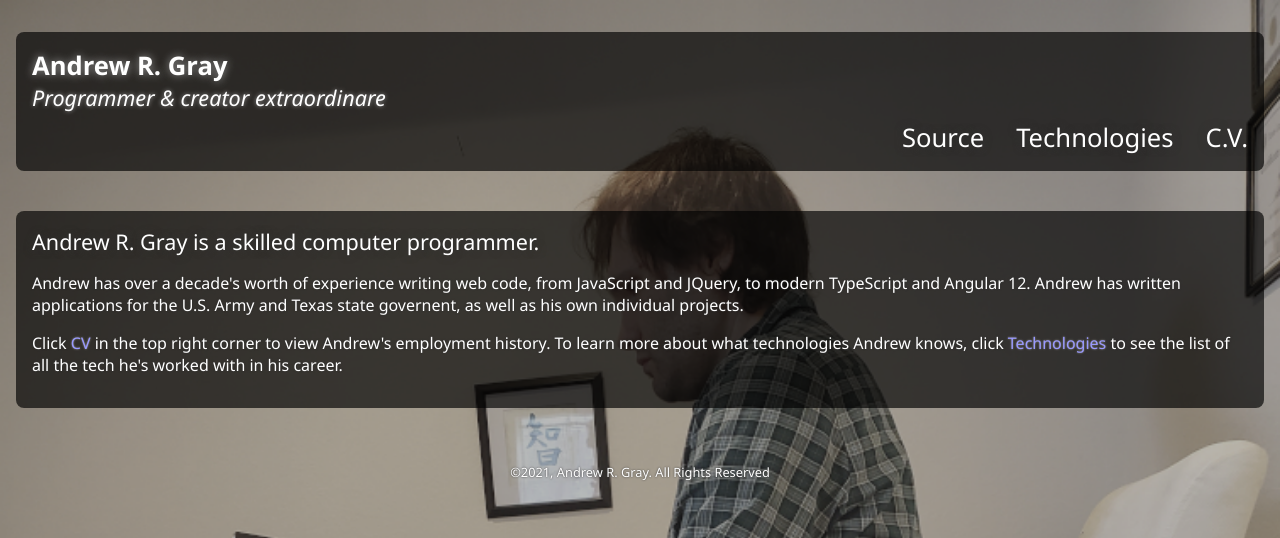
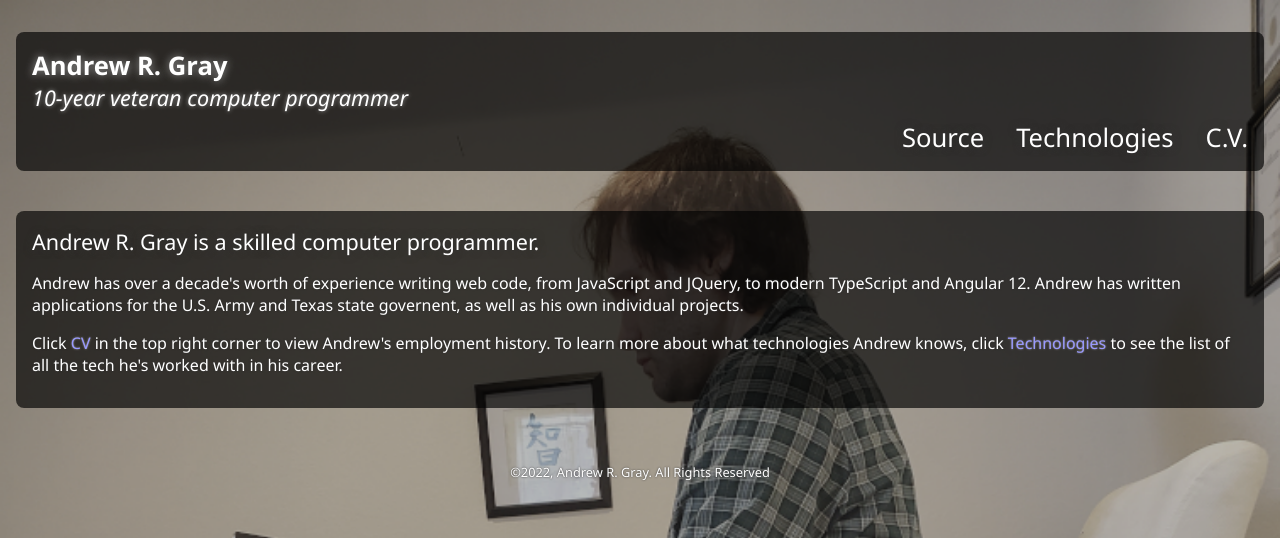
Before and after one commit to Asvarduil/PersonalSite, an Angular app: page /home in a window 1280 px wide. Shown: the top 538 px of the page. Built offline with nearby package versions, Linux system fonts and the light colour scheme.

Commit message:
Updated yearly copyright, updated logo to be pro

```diff
--- a/src/app/app.component.html
+++ b/src/app/app.component.html
@@ -14,6 +14,6 @@
   </div>
 
   <div class="row copyright margin-verti-standard">
-    ©2021, Andrew R. Gray.  All Rights Reserved
+    ©2022, Andrew R. Gray.  All Rights Reserved
   </div>
 </div>
--- a/src/app/shared/logo/logo.component.html
+++ b/src/app/shared/logo/logo.component.html
@@ -1,4 +1,4 @@
 <div class="text-only-logo">
     <h1 class="head">Andrew R. Gray</h1>
-    <div class="subhead">Programmer & creator extraordinare</div>
+    <div class="subhead">10-year veteran computer programmer</div>
 </div>
```
